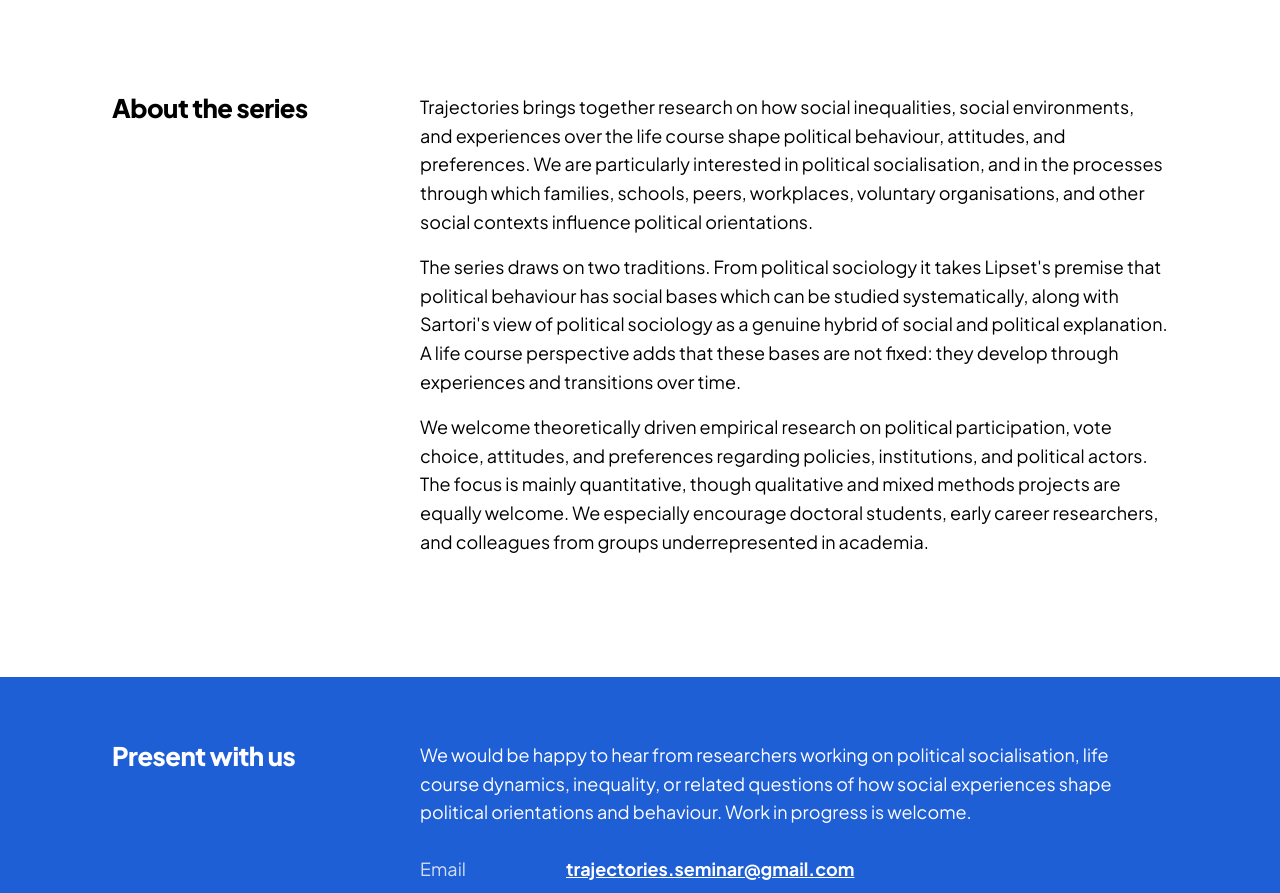
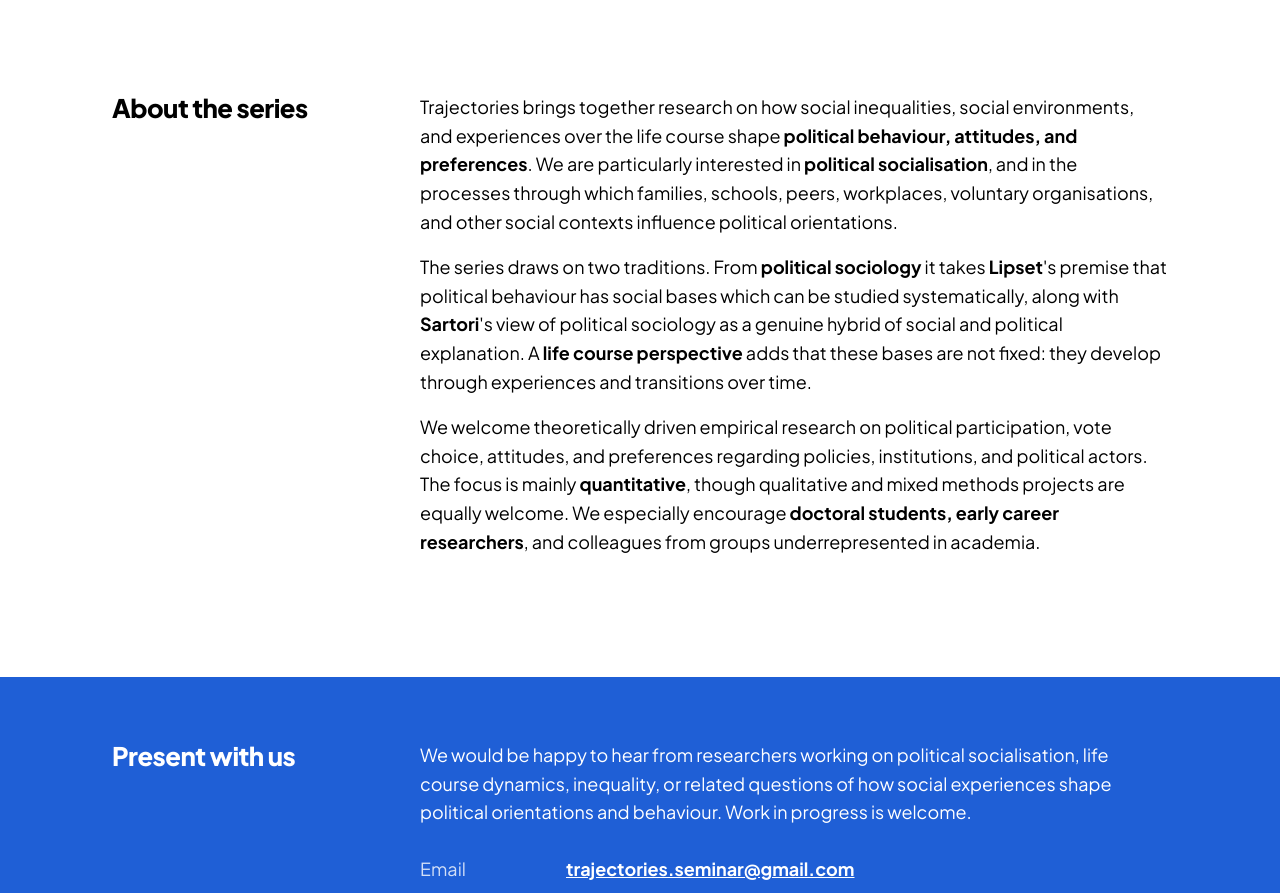
Before and after one commit to Trajectories-Seminar/trajectories-seminar, a plain HTML site: page index.html in a window 1280 px wide. Shown: the part 1504-2397 px from the top of the page. Drawn offline with Linux system fonts and the light colour scheme.

Commit message:
Add files via upload

```diff
--- a/index.html
+++ b/index.html
@@ -72,9 +72,9 @@
       <div class="wrap">
         <h2>About the series</h2>
         <div class="prose">
-          <p>Trajectories brings together research on how social inequalities, social environments, and experiences over the life course shape political behaviour, attitudes, and preferences. We are particularly interested in political socialisation, and in the processes through which families, schools, peers, workplaces, voluntary organisations, and other social contexts influence political orientations.</p>
-          <p>The series draws on two traditions. From political sociology it takes Lipset's premise that political behaviour has social bases which can be studied systematically, along with Sartori's view of political sociology as a genuine hybrid of social and political explanation. A life course perspective adds that these bases are not fixed: they develop through experiences and transitions over time.</p>
-          <p>We welcome theoretically driven empirical research on political participation, vote choice, attitudes, and preferences regarding policies, institutions, and political actors. The focus is mainly quantitative, though qualitative and mixed methods projects are equally welcome. We especially encourage doctoral students, early career researchers, and colleagues from groups underrepresented in academia.</p>
+          <p>Trajectories brings together research on how social inequalities, social environments, and experiences over the life course shape <strong>political behaviour, attitudes, and preferences</strong>. We are particularly interested in <strong>political socialisation</strong>, and in the processes through which families, schools, peers, workplaces, voluntary organisations, and other social contexts influence political orientations.</p>
+          <p>The series draws on two traditions. From <strong>political sociology</strong> it takes <strong>Lipset</strong>'s premise that political behaviour has social bases which can be studied systematically, along with <strong>Sartori</strong>'s view of political sociology as a genuine hybrid of social and political explanation. A <strong>life course perspective</strong> adds that these bases are not fixed: they develop through experiences and transitions over time.</p>
+          <p>We welcome theoretically driven empirical research on political participation, vote choice, attitudes, and preferences regarding policies, institutions, and political actors. The focus is mainly <strong>quantitative</strong>, though qualitative and mixed methods projects are equally welcome. We especially encourage <strong>doctoral students, early career researchers</strong>, and colleagues from groups underrepresented in academia.</p>
         </div>
       </div>
     </section>
--- a/style.css
+++ b/style.css
@@ -123,3 +123,5 @@ footer .join{margin-top:28px}
 footer .legal{grid-column:1/-1;margin-top:32px;font-size:.88rem;opacity:.85}
 footer .legal a{margin-right:20px}
 @media (max-width:820px){footer .wrap{grid-template-columns:1fr;gap:20px}footer dl{grid-template-columns:1fr;gap:2px}footer dd{margin-bottom:10px}}
+
+.prose strong{font-weight:700}
```
